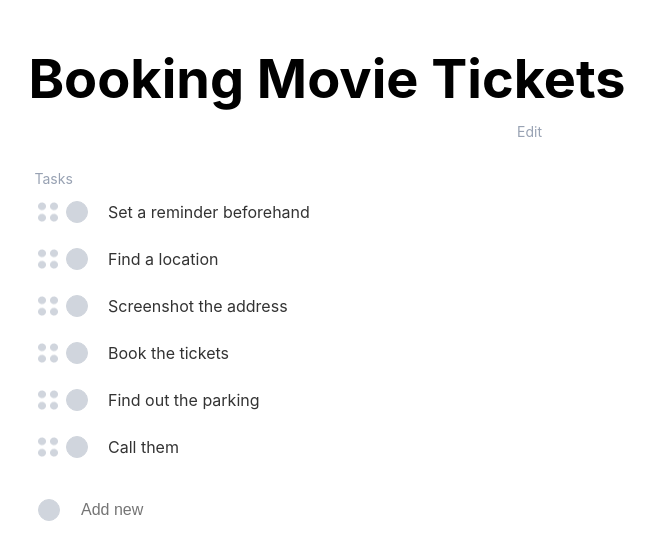
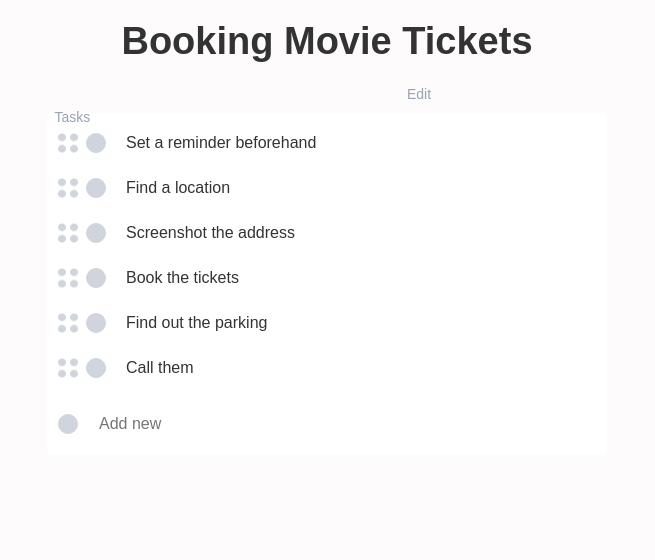
Before and after one commit to alanrochagomes/app-todolist, a React (Create React App) app: page / in a window 1280 px wide. Shown: the top 560 px of the page, without its empty margins (313-968 px from the left). Built offline with nearby package versions, Linux system fonts and the light colour scheme.

Commit message:
Criando pastas `CSS` separado em arquivos distintos

```diff
--- a/src/App.css
+++ b/src/App.css
@@ -1,367 +1,30 @@
-.todo-container {
-  max-width: 600px;
-  margin: 0 auto;
-  padding: 10px;
+/* Reset CSS */
+* {
+  margin: 0;
+  padding: 0;
+  box-sizing: border-box;
 }
 
-.todo-header {
-  text-align: center;
-  position: relative;
+body {
+  font-family: Arial, sans-serif;
+  background-color: #fdfbfb;
+  color: #333;
+  margin: 0;
+  padding: 0;
 }
 
-.todo-title {
-  font-size: 54px;
-  cursor: pointer;
-  margin-bottom: 50px;
-  display: inline-block; /* Para permitir alinhamento vertical */
+ul {
+  list-style-type: none;
+  padding: 0;
 }
 
-.controls-edit {
-  display: flex;
-  font-size: 14px;
-  cursor: pointer;
-  position: absolute;
-  left: 470px;
-  top: 80%;
-  transform: translateY(-50%);
+li {
+  list-style-type: none;
 }
 
-.controls-remove {
-  display: flex;
-  font-size: 14px;
-  cursor: pointer;
-  position: absolute;
-  left: 520px;
-  top: 80%;
-  transform: translateY(-50%);
+/* Estilos Globais */
+.container {
+  max-width: 1200px;
+  margin: 0 auto;
+  padding: 20px;
 }
-
-.controls-tasks {
-  display: flex;
-  font-size: 14px;
-  cursor: pointer;
-  position: absolute;
-  top: 90%;
-  transform: translateY(-50%);
-  transform: translateX(-4%);
-}
-
-.tasks-title {
-  background: none;
-  border: none;
-  color: #98a2b3;
-  cursor: pointer;
-  margin-left: -50px;
-  font-size: 14px;
-  padding: 70px;
-}
-
-.edit-title {
-  background: none;
-  border: none;
-  color: #98a2b3;
-  cursor: pointer;
-  margin-right: 5px;
-  font-size: 14px;
-  padding: 10px;
-}
-
-.remove {
-  background: none;
-  border: none;
-  color: #98a2b3;
-  cursor: pointer;
-  margin-right: 5px;
-  font-size: 14px;
-  padding: 10px;
-}
-
-.todo-input-container {
-  display: flex;
-  align-items: center;
-  margin-top: 10px;
-  padding: 10px;
-  background-color: white;
-  border: 1px solid white;
-  border-radius: 4px;
-  margin-bottom: 10px;
-}
-
-.todo-input {
-  flex-grow: 1;
-  padding: 10px;
-  font-size: 16px;
-  border: 1px solid white;
-  border-radius: 4px;
-  margin-right: 10px;
-}
-
-.add-button {
-  padding: 10px;
-  font-size: 16px;
-  border: none;
-  border-radius: 4px;
-  background-color: #98a2b3;
-  color: #f2f4f7;
-  cursor: pointer;
-}
-
-.todo-list {
-  list-style-type: none;
-  padding: 0;
-  margin-top: 20px;
-}
-
-.todo-item {
-  display: flex;
-  align-items: center;
-  padding: 10px;
-  background-color: white;
-  border: 1px solid white;
-  border-radius: 4px;
-  margin-bottom: -15px;
-}
-
-.todo-content {
-  display: flex;
-  align-items: center;
-  flex-grow: 1;
-}
-
-.todo-checkbox {
-  display: flex;
-  align-items: center;
-  justify-content: center;
-  width: 20px;
-  height: 20px;
-  border-radius: 50%;
-  border: 1px solid #d0d5dd;
-  margin-right: 10px;
-  position: relative;
-  background-color: #d0d5dd;
-}
-
-.todo-checkbox input[type="checkbox"] {
-  opacity: 0;
-  position: absolute;
-  width: 20px;
-  height: 20px;
-  cursor: pointer;
-}
-
-.todo-checkbox input[type="checkbox"]:checked + .custom-checkbox {
-  background-color: #1d2939; /* Cor de fundo quando marcado */
-}
-
-.todo-checkbox .custom-checkbox {
-  width: 20px;
-  height: 20px;
-  border-radius: 50%;
-  background-color: transparent;
-}
-
-.Move-icon {
-  width: 20px; /* Ajuste o tamanho conforme necessário */
-  height: 20px; /* Ajuste o tamanho conforme necessário */
-  margin-right: 8px; /* Espaçamento à direita do ícone */
-}
-
-.todo-text {
-  flex-grow: 1;
-  font-size: 16px;
-  color: #333;
-  cursor: pointer;
-  transition: text-decoration 0.2s ease-in-out; /* Transição suave */
-  padding: 10px; /* Adicionado padding para esticar o texto */
-}
-
-.todo-text.completed {
-  text-decoration: line-through; /* Riscar texto quando marcado */
-  color: #98a2b3; /* Cor do texto riscado */
-}
-
-.edit-input {
-  flex-grow: 1;
-  padding: 10px;
-  font-size: 16px;
-  border: 1px solid #f2f4f7;
-  border-radius: 4px;
-}
-
-.todo-actions {
-  display: flex;
-  align-items: center;
-}
-
-.todo-actions button {
-  background: none;
-  border: none;
-  color: #98a2b3;
-  cursor: pointer;
-  font-size: 14px;
-  padding: 0;
-  margin-left: 10px;
-}
-
-.modal-overlay {
-  position: fixed;
-  top: 0;
-  left: 0;
-  width: 100%;
-  height: 100%;
-  background-color: rgba(0, 0, 0, 0.5);
-  display: flex;
-  justify-content: center;
-  align-items: center;
-}
-
-.modal-content {
-  background-color: #f2f4f7;
-  padding: 20px;
-  border-radius: 8px;
-  max-width: 400px;
-  width: 100%;
-  text-align: center;
-}
-
-.modal-title {
-  font-size: 16px;
-  font-weight: bold;
-  margin-bottom: 5px;
-}
-
-.modal-description {
-  font-size: 14px;
-  margin-bottom: 20px;
-  color: #666;
-}
-
-.modal-actions {
-  display: flex;
-  justify-content: space-between;
-  align-items: center;
-  margin-top: 20px;
-}
-
-.comment-button {
-  background: #1d2939;
-  border: none;
-  cursor: pointer;
-  padding: 10px;
-}
-
-.comment-button svg {
-  width: 20px;
-  height: 20px;
-  fill: #1d2939;
-}
-
-.close-button {
-  background: #1d2939;
-  border: none;
-  color: #fff;
-  cursor: pointer;
-  margin-top: 20px;
-  font-size: 14px;
-}
-
-.editing-button {
-  position: absolute;
-  top: 10px;
-  left: 50%;
-  transform: translateX(-50%);
-  background-color: #1d2939;
-  color: #fff;
-  padding: 5px 10px;
-  border-radius: 5px;
-  font-size: 20px;
-}
-
-.editing-indicator {
-  background-color: #344054;
-  color: #fff;
-  padding: 5px 10px;
-  border: 1px solid #344054;
-  border-radius: 15px;
-  cursor: pointer;
-  font-size: 24px;
-  margin-bottom: 10px; /* Ajuste conforme necessário */
-}
-
-.save-button {
-  display: block;
-  margin: 20px auto;
-  padding: 10px 20px;
-  width: 100px;
-  height: 100px;
-  font-size: 16px;
-  background-color: #1d2939;
-  color: #fff;
-  border: none;
-  border-radius: 140px;
-  cursor: pointer;
-}
-
-.modal-overlay {
-  position: fixed;
-  top: 0;
-  left: 0;
-  width: 100%;
-  height: 100%;
-  background-color: rgba(0, 0, 0, 0.5);
-  display: flex;
-  justify-content: center;
-  align-items: center;
-  z-index: 1000;
-}
-
-.modal-content {
-  background-color: #f2f4f7;
-  padding: 20px;
-  border-radius: 8px;
-  max-width: 400px;
-  width: 100%;
-  text-align: center;
-}
-
-.modal-title {
-  font-size: 16px;
-  font-weight: bold;
-  margin-bottom: 50px;
-  color: #344054;
-}
-
-.modal-actions {
-  display: flex;
-  justify-content: space-between;
-  align-items: center;
-  margin-top: -100px;
-}
-
-.close-button {
-  background: #1d2939;
-  border: none;
-  color: #fff;
-  cursor: pointer;
-  margin-top: 100px;
-  font-size: 14px;
-  padding: 5px;
-  border-radius: 100px;
-  width: 100px;
-  height: 100px;
-  transform: translateX(150%);
-}
-
-/*
-.cancel-button {
-  border: none;
-  color: #fff;
-  cursor: pointer;
-  margin-top: 100px;
-  font-size: 14px;
-  padding: 10px;
-  border-radius: 5px;
-  transform: translateX(500%);
-  padding-left: 10px;
-}
-*/
--- a/src/Modal.css
+++ b/src/Modal.css
@@ -1,4 +1,3 @@
-/* Modal.css */
 .modal-overlay {
   position: fixed;
   top: 0;
@@ -9,6 +8,7 @@
   display: flex;
   justify-content: center;
   align-items: center;
+  z-index: 1000;
 }
 
 .modal-content {
@@ -18,38 +18,33 @@
   max-width: 400px;
   width: 100%;
   text-align: center;
+  margin-top: -150px;
+  margin-right: 20px;
 }
 
 .modal-title {
   font-size: 16px;
-    font-weight: bold;
-    margin-bottom: 5px;
-  }
-
-  .modal-description {
-    font-size: 14px;
   margin-bottom: 20px;
-    color: #666;
+  color: #344054;
 }
 
 .modal-actions {
   display: flex;
   justify-content: space-between;
   align-items: center;
-    margin-top: 20px;
+  margin-top: -100px;
 }
 
-  .confirm-button {
+.close-button {
   background: #1d2939;
   border: none;
   color: #fff;
-    padding: 10px;
   cursor: pointer;
+  margin-top: 100px;
+  font-size: 14px;
+  padding: 5px;
+  border-radius: 100px;
+  width: 100px;
+  height: 100px;
+  transform: translateX(140%);
 }
-
-  .cancel-button {
-    background: #d0d5dd;
-    border: none;
-    padding: 10px;
-    cursor: pointer;
-  }
--- a/src/TaskForm.js
+++ b/src/TaskForm.js
@@ -1,4 +1,5 @@
 import React, { useState } from "react";
+import "./taskForm.css"; // Import the CSS file for TaskForm
 
 const TaskForm = ({ onAdd }) => {
   const [newTodo, setNewTodo] = useState("");
--- a/src/TodoList.js
+++ b/src/TodoList.js
@@ -1,9 +1,10 @@
 import React, { useState } from "react";
 import { DndProvider } from "react-dnd";
 import { HTML5Backend } from "react-dnd-html5-backend";
-import "./App.css";
+import "./todoContainer.css"; // Import the CSS file for the todo container
 import TaskForm from "./TaskForm";
 import TaskItem from "./TaskItem";
+import "./modal.css"; // Import the CSS file for the modal
 
 const TodoList = () => {
   const [todos, setTodos] = useState([
--- /dev/null
+++ b/src/taskForm.css
@@ -0,0 +1,63 @@
+.todo-input-container {
+  display: flex;
+  align-items: center;
+  margin-top: 10px;
+  padding: 10px;
+  background-color: white;
+  border: 1px solid white;
+  border-radius: 4px;
+  margin-bottom: 10px;
+}
+
+.todo-input {
+  flex-grow: 1;
+  padding: 10px;
+  font-size: 16px;
+  border: 1px solid white;
+  border-radius: 4px;
+  margin-right: 10px;
+}
+
+.add-button {
+  padding: 10px;
+  font-size: 16px;
+  border: none;
+  border-radius: 4px;
+  background-color: #98a2b3;
+  color: #f2f4f7;
+  cursor: pointer;
+}
+
+.save-button {
+  display: block;
+  margin: 20px auto;
+  padding: 10px 20px;
+  width: 100px;
+  height: 100px;
+  font-size: 16px;
+  background-color: #1d2939;
+  color: #fff;
+  border: none;
+  border-radius: 140px;
+  cursor: pointer;
+}
+
+.edit-title {
+  background: none;
+  border: none;
+  color: #98a2b3;
+  cursor: pointer;
+  margin-right: 5px;
+  font-size: 14px;
+  padding: 10px;
+}
+
+.remove {
+  background: none;
+  border: none;
+  color: #98a2b3;
+  cursor: pointer;
+  margin-right: 5px;
+  font-size: 14px;
+  padding: 1px;
+}
--- /dev/null
+++ b/src/taskItem.css
@@ -0,0 +1,112 @@
+.todo-item {
+  display: flex;
+  align-items: center;
+  padding: 10px;
+  background-color: white;
+  border: 1px solid white;
+  border-radius: 4px;
+  margin-bottom: -15px;
+  opacity: 1;
+}
+
+.todo-content {
+  display: flex;
+  align-items: center;
+  flex-grow: 1;
+}
+
+.todo-checkbox {
+  display: flex;
+  align-items: center;
+  justify-content: center;
+  width: 20px;
+  height: 20px;
+  border-radius: 50%;
+  border: 1px solid #d0d5dd;
+  margin-right: 10px;
+  position: relative;
+  background-color: #d0d5dd;
+}
+
+.todo-checkbox input[type="checkbox"] {
+  opacity: 0;
+  position: absolute;
+  width: 20px;
+  height: 20px;
+  cursor: pointer;
+}
+
+.todo-checkbox input[type="checkbox"]:checked + .custom-checkbox {
+  background-color: #1d2939;
+}
+
+.todo-checkbox .custom-checkbox {
+  width: 20px;
+  height: 20px;
+  border-radius: 50%;
+  background-color: transparent;
+}
+
+.Move-icon {
+  width: 20px;
+  height: 20px;
+  margin-right: 8px;
+}
+
+.todo-text {
+  flex-grow: 1;
+  font-size: 16px;
+  color: #333;
+  cursor: pointer;
+  transition: text-decoration 0.2s ease-in-out;
+  padding: 10px;
+}
+
+.todo-text.completed {
+  text-decoration: line-through;
+  color: #98a2b3;
+}
+
+.edit-input {
+  flex-grow: 1;
+  padding: 10px;
+  font-size: 16px;
+  border: 1px solid #f2f4f7;
+  border-radius: 4px;
+}
+
+.todo-actions {
+  display: flex;
+  align-items: center;
+}
+
+.todo-actions button {
+  background: none;
+  border: none;
+  color: #98a2b3;
+  cursor: pointer;
+  font-size: 14px;
+  padding: 0;
+  margin-left: 10px;
+}
+
+.editing-indicator {
+  background-color: #344054;
+  color: #fff;
+  padding: 5px 10px;
+  border: 1px solid #344054;
+  border-radius: 35px;
+  cursor: pointer;
+  font-size: 24px;
+  margin-bottom: 10px; /* Ajuste conforme necessário */
+}
+
+.tasks-title {
+  background: none;
+  border: none;
+  color: #98a2b3;
+  cursor: pointer;
+  margin-left: -100px;
+  font-size: 14px;
+  padding: 10px;
+}
--- /dev/null
+++ b/src/todoContainer.css
@@ -0,0 +1,48 @@
+.todo-container {
+  max-width: 600px;
+  margin: 0 auto;
+  padding: 20px;
+}
+
+.todo-header {
+  text-align: center;
+  position: relative;
+}
+
+.todo-title {
+  font-size: 38px;
+  font-weight: bold;
+  cursor: pointer;
+  margin-bottom: 50px;
+  display: inline-block;
+}
+
+.controls-edit {
+  display: flex;
+  font-size: 14px;
+  cursor: pointer;
+  position: absolute;
+  left: 450px;
+  top: 80%;
+  transform: translateY(-50%);
+}
+
+.controls-remove {
+  display: flex;
+  font-size: 14px;
+  cursor: pointer;
+  position: absolute;
+  left: 410px;
+  top: 80%;
+  transform: translateY(-50%);
+}
+
+.controls-tasks {
+  display: flex;
+  font-size: 14px;
+  cursor: pointer;
+  position: absolute;
+  top: 85%;
+  transform: translateY(-50%);
+  transform: translateX(-4%);
+}
```
Also changed, not shown: src/TaskItem.js (+5 -3 lines). Lines whose indentation alone changed are shown as unchanged.
